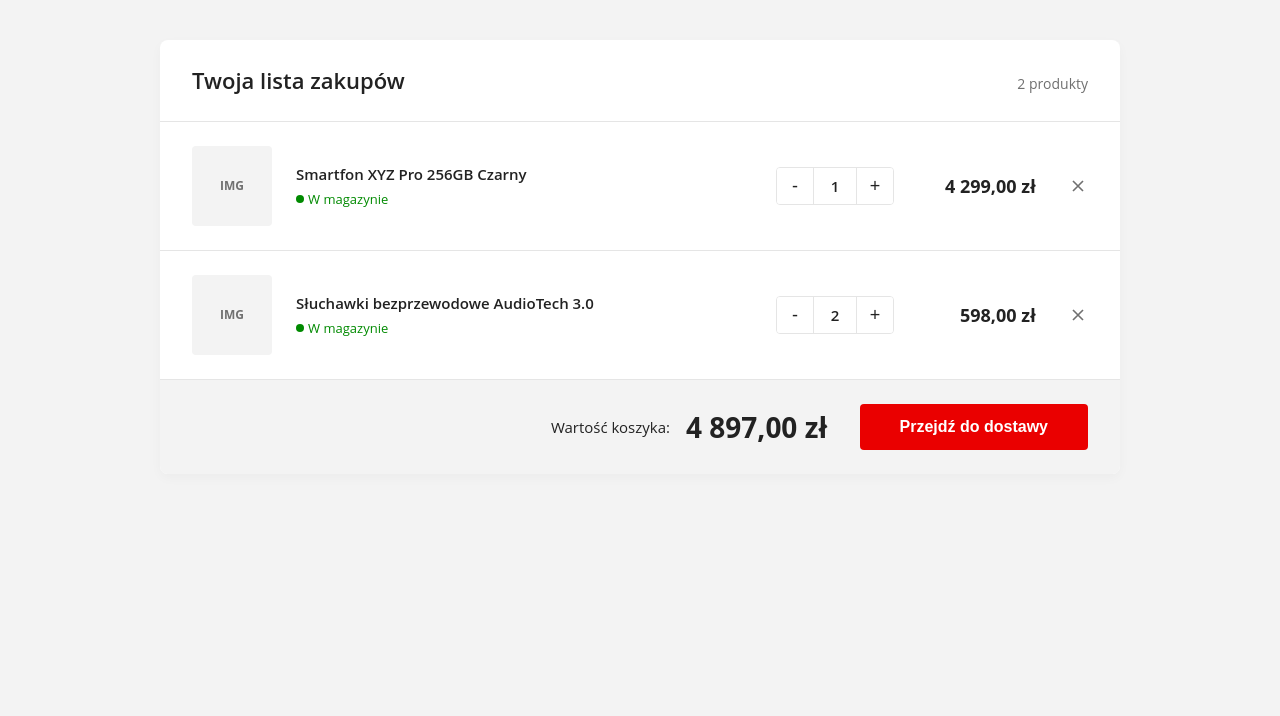
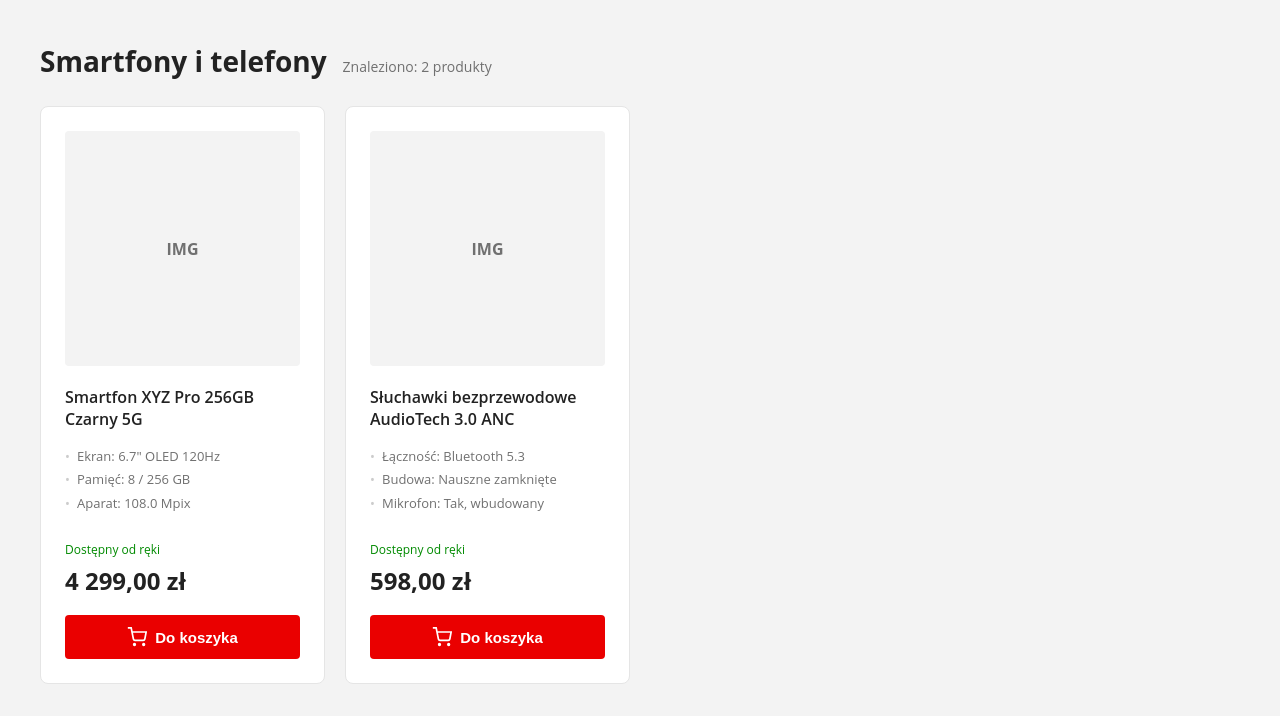
Before and after one commit to BSRWX/nisp_08_shopping, a plain HTML site: page shoping_list.html in a window 1280 px wide. Drawn offline with Linux system fonts and the light colour scheme.

```diff
--- a/shoping_list.html
+++ b/shoping_list.html
@@ -3,42 +3,39 @@
   <head>
     <meta charset="UTF-8" />
     <meta name="viewport" content="width=device-width, initial-scale=1.0" />
-    <title>Lista Zakupów</title>
+    <title>Lista Produktów</title>
     <link rel="stylesheet" href="style.css" />
   </head>
   <body>
-    <div class="shopping-list-container">
-      <header class="shopping-list-header">
-        <h1>Twoja lista zakupów</h1>
-        <span class="item-count">2 produkty</span>
+    <div class="page-container">
+      <header class="category-header">
+        <h1>Smartfony i telefony</h1>
+        <span class="product-count">Znaleziono: 2 produkty</span>
       </header>
 
-      <main class="shopping-list-content">
-        <ul class="shopping-list">
-          <li class="list-item">
-            <div class="item-image">
+      <main class="product-grid">
+        <article class="product-card">
+          <a href="/produkt/1" class="product-link">
+            <div class="product-image">
               <div class="img-placeholder">IMG</div>
             </div>
-            <div class="item-details">
-              <h2 class="item-title">Smartfon XYZ Pro 256GB Czarny</h2>
-              <p class="item-availability">W magazynie</p>
-            </div>
-            <div class="item-actions">
-              <div class="quantity-control">
-                <button class="qty-btn" aria-label="Zmniejsz ilość">-</button>
-                <input
-                  type="number"
-                  class="qty-input"
-                  value="1"
-                  min="1"
-                  aria-label="Ilość sztuk"
-                />
-                <button class="qty-btn" aria-label="Zwiększ ilość">+</button>
-              </div>
-              <div class="item-price">
-                <span>4 299,00 zł</span>
-              </div>
-              <button class="remove-btn" aria-label="Usuń z listy">
+            <h2 class="product-title">Smartfon XYZ Pro 256GB Czarny 5G</h2>
+          </a>
+
+          <ul class="product-specs">
+            <li>Ekran: 6.7" OLED 120Hz</li>
+            <li>Pamięć: 8 / 256 GB</li>
+            <li>Aparat: 108.0 Mpix</li>
+          </ul>
+
+          <div class="product-bottom">
+            <p class="product-availability">Dostępny od ręki</p>
+            <div class="product-price">4 299,00 zł</div>
+
+            <form action="/koszyk/dodaj" method="POST">
+              <input type="hidden" name="product_id" value="1" />
+              <input type="hidden" name="quantity" value="1" />
+              <button type="submit" class="add-to-cart-btn">
                 <svg
                   width="20"
                   height="20"
@@ -47,36 +44,42 @@
                   stroke="currentColor"
                   stroke-width="2"
                 >
-                  <path d="M18 6L6 18M6 6l12 12"></path>
+                  <circle cx="9" cy="21" r="1"></circle>
+                  <circle cx="20" cy="21" r="1"></circle>
+                  <path
+                    d="M1 1h4l2.68 13.39a2 2 0 0 0 2 1.61h9.72a2 2 0 0 0 2-1.61L23 6H6"
+                  ></path>
                 </svg>
+                Do koszyka
               </button>
-            </div>
-          </li>
+            </form>
+          </div>
+        </article>
 
-          <li class="list-item">
-            <div class="item-image">
+        <article class="product-card">
+          <a href="/produkt/2" class="product-link">
+            <div class="product-image">
               <div class="img-placeholder">IMG</div>
             </div>
-            <div class="item-details">
-              <h2 class="item-title">Słuchawki bezprzewodowe AudioTech 3.0</h2>
-              <p class="item-availability">W magazynie</p>
-            </div>
-            <div class="item-actions">
-              <div class="quantity-control">
-                <button class="qty-btn" aria-label="Zmniejsz ilość">-</button>
-                <input
-                  type="number"
-                  class="qty-input"
-                  value="2"
-                  min="1"
-                  aria-label="Ilość sztuk"
-                />
-                <button class="qty-btn" aria-label="Zwiększ ilość">+</button>
-              </div>
-              <div class="item-price">
-                <span>598,00 zł</span>
-              </div>
-              <button class="remove-btn" aria-label="Usuń z listy">
+            <h2 class="product-title">
+              Słuchawki bezprzewodowe AudioTech 3.0 ANC
+            </h2>
+          </a>
+
+          <ul class="product-specs">
+            <li>Łączność: Bluetooth 5.3</li>
+            <li>Budowa: Nauszne zamknięte</li>
+            <li>Mikrofon: Tak, wbudowany</li>
+          </ul>
+
+          <div class="product-bottom">
+            <p class="product-availability">Dostępny od ręki</p>
+            <div class="product-price">598,00 zł</div>
+
+            <form action="/koszyk/dodaj" method="POST">
+              <input type="hidden" name="product_id" value="2" />
+              <input type="hidden" name="quantity" value="1" />
+              <button type="submit" class="add-to-cart-btn">
                 <svg
                   width="20"
                   height="20"
@@ -85,21 +88,18 @@
                   stroke="currentColor"
                   stroke-width="2"
                 >
-                  <path d="M18 6L6 18M6 6l12 12"></path>
+                  <circle cx="9" cy="21" r="1"></circle>
+                  <circle cx="20" cy="21" r="1"></circle>
+                  <path
+                    d="M1 1h4l2.68 13.39a2 2 0 0 0 2 1.61h9.72a2 2 0 0 0 2-1.61L23 6H6"
+                  ></path>
                 </svg>
+                Do koszyka
               </button>
-            </div>
-          </li>
-        </ul>
+            </form>
+          </div>
+        </article>
       </main>
-
-      <footer class="shopping-list-summary">
-        <div class="summary-content">
-          <span class="summary-label">Wartość koszyka:</span>
-          <span class="summary-total">4 897,00 zł</span>
-        </div>
-        <button class="checkout-btn">Przejdź do dostawy</button>
-      </footer>
     </div>
   </body>
 </html>
--- a/style.css
+++ b/style.css
@@ -36,57 +36,67 @@
 }
 
 /* --- Kontener Główny --- */
-.shopping-list-container {
-  max-width: 960px;
+.page-container {
+  max-width: 1200px;
   margin: 0 auto;
-  background-color: var(--bg-card);
-  border-radius: var(--radius);
-  box-shadow: 0 4px 12px rgba(0, 0, 0, 0.03); /* Bardzo delikatny cień */
-  overflow: hidden;
 }
 
-/* --- Nagłówek --- */
-.shopping-list-header {
-  padding: 24px 32px;
-  border-bottom: 1px solid var(--border-color);
+/* --- Nagłówek Kategorii --- */
+.category-header {
+  margin-bottom: 24px;
   display: flex;
-  justify-content: space-between;
   align-items: baseline;
+  gap: 16px;
 }
 
-.shopping-list-header h1 {
-  font-size: 22px;
-  font-weight: 600;
+.category-header h1 {
+  font-size: 28px;
+  font-weight: 700;
 }
 
-.item-count {
+.product-count {
   color: var(--text-muted);
   font-size: 14px;
 }
 
-/* --- Lista Produktów --- */
-.shopping-list {
-  list-style: none;
+/* --- Siatka Produktów --- */
+.product-grid {
+  display: grid;
+  /* Tworzy responsywną siatkę - kolumny minimum 280px, maksimum na ile pozwala miejsce */
+  grid-template-columns: repeat(auto-fill, minmax(280px, 1fr));
+  gap: 20px;
 }
 
-.list-item {
+/* --- Karta Produktu --- */
+.product-card {
+  background-color: var(--bg-card);
+  border: 1px solid var(--border-color);
+  border-radius: var(--radius);
+  padding: 24px;
   display: flex;
-  padding: 24px 32px;
-  border-bottom: 1px solid var(--border-color);
-  align-items: center;
-  gap: 24px;
+  flex-direction: column; /* Flexbox pozwala nam wypchnąć dolną sekcję */
+  transition:
+    box-shadow var(--transition),
+    border-color var(--transition);
 }
 
-.list-item:last-child {
-  border-bottom: none;
+.product-card:hover {
+  box-shadow: 0 8px 24px rgba(0, 0, 0, 0.08);
+  border-color: transparent; /* Pozbywamy się borderu, by cień grał pierwsze skrzypce */
 }
 
-/* --- Miniatura Produktu --- */
-.item-image {
-  width: 80px;
-  height: 80px;
-  flex-shrink: 0;
-  background-color: var(--bg-card);
+/* Usunięcie stylów dla linków owijających produkt */
+.product-link {
+  text-decoration: none;
+  color: inherit;
+  display: block;
+}
+
+/* --- Miniatura i Tytuł --- */
+.product-image {
+  width: 100%;
+  aspect-ratio: 1 / 1; /* Zapewnia kwadratowy obszar na zdjęcie */
+  margin-bottom: 20px;
 }
 
 .img-placeholder {
@@ -98,197 +108,86 @@
   align-items: center;
   justify-content: center;
   color: var(--text-muted);
-  font-size: 12px;
   font-weight: bold;
 }
 
-/* --- Detale Produktu --- */
-.item-details {
-  flex-grow: 1;
-}
-
-.item-title {
-  font-size: 15px;
+.product-title {
+  font-size: 16px;
   font-weight: 600;
-  margin-bottom: 4px;
-  cursor: pointer;
+  line-height: 1.4;
+  margin-bottom: 16px;
+  /* Przycięcie do max 2 linijek z wielokropkiem (clamp) */
+  display: -webkit-box;
+  -webkit-line-clamp: 2;
+  -webkit-box-orient: vertical;
+  overflow: hidden;
   transition: color var(--transition);
 }
 
-.item-title:hover {
+.product-card:hover .product-title {
   color: var(--accent-red);
 }
 
-.item-availability {
+/* --- Specyfikacja --- */
+.product-specs {
+  list-style: none;
+  margin-bottom: 24px;
+}
+
+.product-specs li {
   font-size: 13px;
+  color: var(--text-muted);
+  margin-bottom: 4px;
+  position: relative;
+  padding-left: 12px;
+}
+
+.product-specs li::before {
+  content: "•";
+  position: absolute;
+  left: 0;
+  color: #ccc;
+}
+
+/* --- Dolna sekcja karty --- */
+.product-bottom {
+  margin-top: auto; /* Wypycha dolną sekcję na sam dół karty */
+}
+
+.product-availability {
+  font-size: 12px;
   color: var(--success-green);
+  margin-bottom: 4px;
+}
+
+.product-price {
+  font-size: 24px;
+  font-weight: 700;
+  margin-bottom: 16px;
+}
+
+/* --- Formularz i Przycisk CTA --- */
+form {
+  margin: 0;
+}
+
+.add-to-cart-btn {
+  width: 100%;
+  background-color: var(--accent-red);
+  color: #ffffff;
+  border: none;
+  padding: 12px;
+  font-size: 15px;
+  font-weight: 600;
+  border-radius: 4px;
+  cursor: pointer;
   display: flex;
   align-items: center;
-  gap: 4px;
-}
-
-.item-availability::before {
-  content: "";
-  display: inline-block;
-  width: 8px;
-  height: 8px;
-  background-color: var(--success-green);
-  border-radius: 50%;
-}
-
-/* --- Akcje (Ilość, Cena, Usuń) --- */
-.item-actions {
-  display: flex;
-  align-items: center;
-  gap: 32px;
-}
-
-/* Komponent wyboru ilości */
-.quantity-control {
-  display: flex;
-  align-items: center;
-  border: 1px solid var(--border-color);
-  border-radius: 4px;
-  overflow: hidden;
-}
-
-.qty-btn {
-  background-color: var(--bg-card);
-  border: none;
-  width: 36px;
-  height: 36px;
-  font-size: 18px;
-  cursor: pointer;
-  color: var(--text-main);
+  justify-content: center;
+  gap: 8px;
   transition: background-color var(--transition);
 }
 
-.qty-btn:hover {
-  background-color: var(--btn-gray-hover);
-}
-
-.qty-input {
-  width: 44px;
-  height: 36px;
-  border: none;
-  border-left: 1px solid var(--border-color);
-  border-right: 1px solid var(--border-color);
-  text-align: center;
-  font-size: 15px;
-  font-weight: 600;
-  font-family: inherit;
-  color: var(--text-main);
-  -moz-appearance: textfield; /* Firefox ukrycie strzałek */
-}
-
-/* Ukrycie strzałek w Webkit */
-.qty-input::-webkit-outer-spin-button,
-.qty-input::-webkit-inner-spin-button {
-  -webkit-appearance: none;
-  margin: 0;
-}
-
-.item-price {
-  font-size: 18px;
-  font-weight: 700;
-  min-width: 110px;
-  text-align: right;
-}
-
-.remove-btn {
-  background: none;
-  border: none;
-  color: var(--text-muted);
-  cursor: pointer;
-  transition: color var(--transition);
-  display: flex;
-  align-items: center;
-  justify-content: center;
-}
-
-.remove-btn:hover {
-  color: var(--accent-red);
-}
-
-/* --- Podsumowanie --- */
-.shopping-list-summary {
-  padding: 24px 32px;
-  background-color: var(--bg-body); /* Odcięcie tłem */
-  display: flex;
-  justify-content: flex-end;
-  align-items: center;
-  gap: 32px;
-  border-top: 1px solid var(--border-color);
-}
-
-.summary-content {
-  display: flex;
-  align-items: center;
-  gap: 16px;
-}
-
-.summary-label {
-  font-size: 15px;
-  color: var(--text-main);
-}
-
-.summary-total {
-  font-size: 28px;
-  font-weight: 700;
-  color: var(--text-main);
-}
-
-/* Przycisk CTA */
-.checkout-btn {
-  background-color: var(--accent-red);
-  color: #ffffff;
-  border: none;
-  padding: 14px 40px;
-  font-size: 16px;
-  font-weight: 600;
-  border-radius: 4px; /* Ostre krawędzie w przyciskach konwersji sprawdzają się w elektronice */
-  cursor: pointer;
-  transition: background-color var(--transition);
-}
-
-.checkout-btn:hover {
+.add-to-cart-btn:hover {
   background-color: var(--accent-red-hover);
 }
-
-/* --- Media Queries (Mobile) --- */
-@media (max-width: 768px) {
-  .list-item {
-    flex-direction: column;
-    align-items: flex-start;
-  }
-
-  .item-details {
-    width: 100%;
-  }
-
-  .item-actions {
-    width: 100%;
-    justify-content: space-between;
-    margin-top: 8px;
-  }
-
-  .item-price {
-    flex-grow: 1;
-    text-align: right;
-  }
-
-  .shopping-list-summary {
-    flex-direction: column;
-    align-items: stretch;
-    gap: 20px;
-  }
-
-  .summary-content {
-    justify-content: space-between;
-  }
-
-  .checkout-btn {
-    width: 100%;
-    text-align: center;
-  }
-}
```
